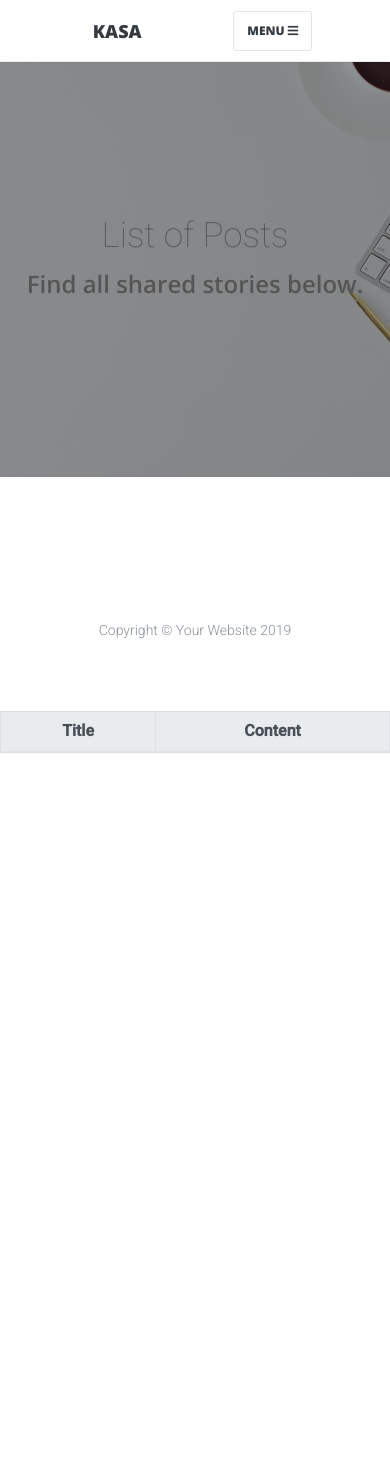
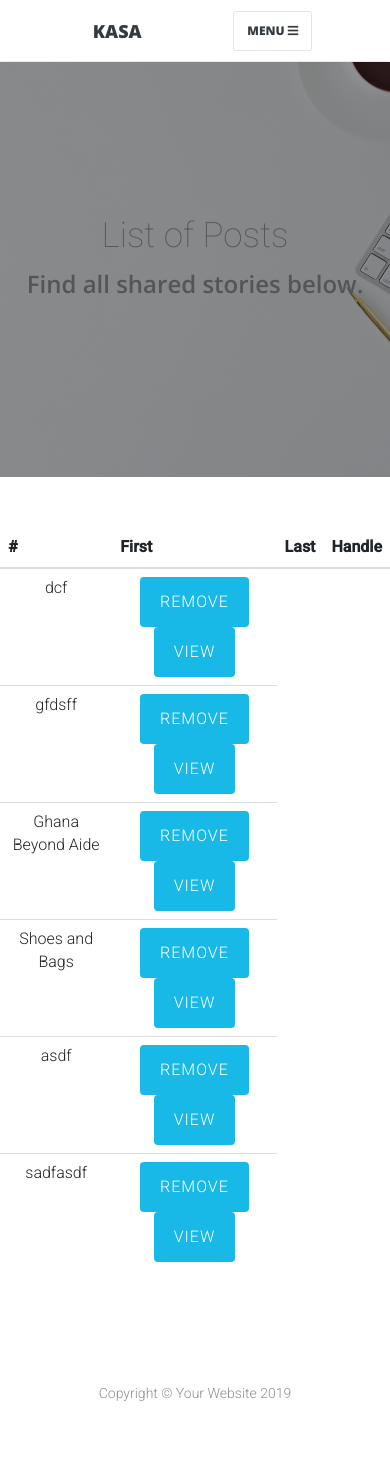
Before and after one commit to chrisgirl/Kasa, a Django app: page /list/ in a window 390 px wide. Before the commit the page ends 753 px from the top, so only its background shows below. Run offline with Django 3.2, Linux system fonts and the light colour scheme; data comes from the database, SQL or seed files in the repository; data that the repository does not hold is empty; some libraries are stand-ins or nearby versions.

Commit message:
Ben: show blog posts; modified template and views

```diff
--- a/blog/forms.py
+++ b/blog/forms.py
@@ -37,7 +37,7 @@ class SignInForm(forms.Form):
     }))
 
 
-class AddForm(forms.Form):
+class BlogForm(forms.Form):
     title = forms.CharField(max_length=250, required=True, widget=forms.TextInput(attrs={
         "class": "form-control",
         "data - validation - required - message": "Please enter your name.",
--- a/blog/templates/base.html
+++ b/blog/templates/base.html
@@ -103,9 +103,16 @@
 {% block header%}
   {% endblock header %}
 
+<div class="row">
+<div class="col-md-2 col-lg-2">
 
+</div>
+<div class="col-md-10 col-lg-10">
   {% block content %}
+
   {% endblock content %}
+</div>
+</div>
 
 {% block footer %}
 <!-- Footer -->
--- a/blog/templates/postlist.html
+++ b/blog/templates/postlist.html
@@ -20,42 +20,35 @@
 
 {% endblock header %}
 {% block content %}
-{{ block.super }}
-<center>
-<table class="table table-bordered">
-    <thead class="thead-light">
+
+<table class="table table-hover">
+  <thead>
     <tr>
-<!--      <th scope="col">#</th>-->
-<!--      <th class="text-center" scope="col">Name</th>-->
-      <th class="text-center" scope="col">Title</th>
-      <th class="text-center" scope="col">Content</th>
+      <th scope="col">#</th>
+      <th scope="col">First</th>
+      <th scope="col">Last</th>
+      <th scope="col">Handle</th>
     </tr>
-    </thead>
-    <tbody>
-    {% if all_posts %}
-
-        {% for post in all_posts %}
+  </thead>
+  <tbody>
+   {% for post in all_posts %}
 
        <tr>
-           <td><center>{{post.title}}</center></td>
+           <td>{{post.title}}</td>
 
-          <td><center><a href="{% url 'blog:delete_view' things.id %}">
+          <td><a href="{% url 'blog:delete_post' post.id %}">
               <button type="button"
                   class="btn btn-danger btn-rounded btn-sm my-0">Remove</button>
            </a>
            <a href="{% url 'blog:post_view' post.id %}">
                <button type="button"
                   class="btn btn-secondary btn-sm">View</button>
-           </a></center></td>
+           </a></td>
        </tr>
     {% endfor %}
-    </tbody>
-    </table>
-{% endif %}
 
-
-    </center>
-
+  </tbody>
+</table>
 {% endblock content %}
 {% block footer %}
   <footer>
--- a/blog/urls.py
+++ b/blog/urls.py
@@ -7,7 +7,7 @@ urlpatterns = [
     path('join/', views.register_view, name='register_view'),
     path('contact/', views.contact_view, name='contact_view'),
     path('list/', views.post_list, name='post_list'),
-    path('edit/<int:post_id>/', views.delete_post, name='delete_post'),
+    path('delete/<int:post_id>/', views.delete_post, name='delete_post'),
     path('add/', views.add_view, name='add_view'),
     path('post/<int:post_id>/', views.post_view, name='post_view')
 ]
--- a/blog/views.py
+++ b/blog/views.py
@@ -1,7 +1,7 @@
 from django.shortcuts import render, redirect
 from django.contrib import messages
 from .models import SignIn, SignUp, ContactUs, Blog, PostList
-from .forms import SignInForm, SignUpForm, ContactUsForm, AddForm
+from .forms import SignInForm, SignUpForm, ContactUsForm, BlogForm
 
 # Create your views here.
 
@@ -51,7 +51,8 @@ def contact_view(request):
 
 def post_list(request):
     template = 'postlist.html'
-    return render(request, template_name=template, context={'all_posts': PostList.objects.all()})
+    context = {'all_posts': Blog.objects.all()}
+    return render(request, template_name=template, context=context)
 
 
 def delete_post(request, post_id):
@@ -69,10 +70,10 @@ def post_view(request, post_id):
 
 def add_view(request):
     if request.method == 'POST':
-        post_form = AddForm(request.POST)
+        post_form = BlogForm(request.POST)
 
         if post_form.is_valid():
-            new_post = Add(title=post_form.cleaned_data['title'],
+            new_post = Blog(title=post_form.cleaned_data['title'],
                            subtext=post_form.cleaned_data['subtext'],
                            content=post_form.cleaned_data['content'])
             new_post.save()
@@ -80,6 +81,6 @@ def add_view(request):
             return redirect('blog:post_list')
 
         messages.warning(request, "Error")
-    new_post = AddForm()
+    new_post = BlogForm()
     template = 'addpost.html'
     return render(request, template_name=template, context={"post": new_post})
```
Also changed, not shown: db.sqlite3.
